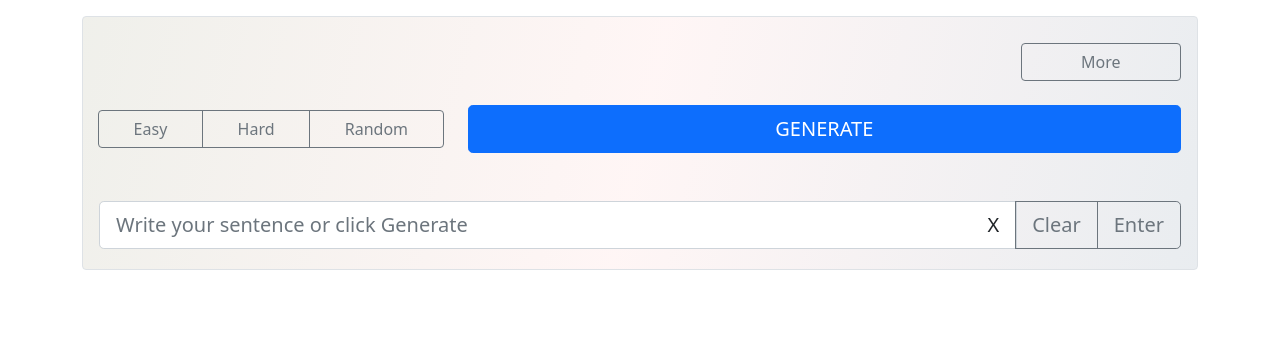
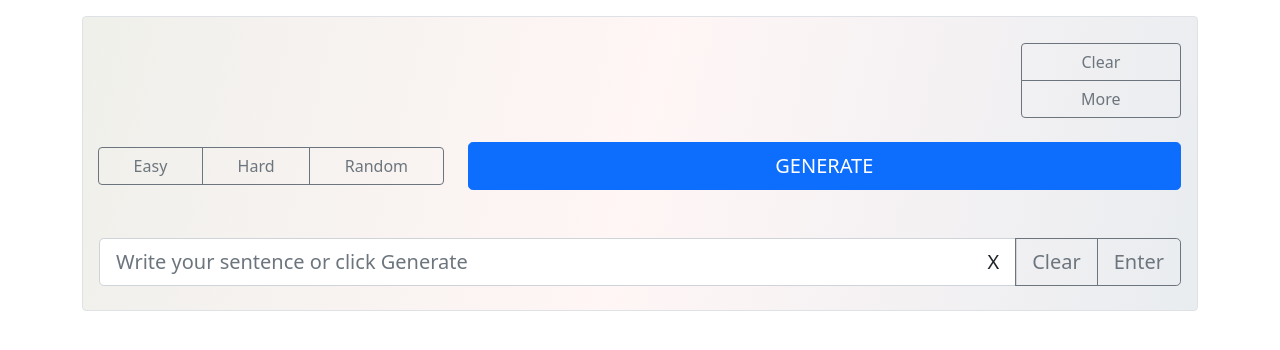
Before and after one commit to nieczuje/multiple-translator, a Flask app: template templates/index.html in a window 1280 px wide. Shown: the top 350 px of the page. Run offline with Flask 2, Linux system fonts and the light colour scheme; the template is opened without the code that fills it, so the values that code supplies are empty; some libraries are stand-ins or nearby versions.

Commit message:
clear checkboxes

```diff
--- a/static/css/styles.css
+++ b/static/css/styles.css
@@ -9,10 +9,11 @@ ul.diff {
 
 ul.short {
   column-count: 7;
+  margin-top: 0.5rem;
   /* column-gap: 0.5rem; */
 }
 
-.test2 {
+.center_vertically {
   display: flex;
   align-items: center;
 }
@@ -29,3 +30,7 @@ ul.short {
   padding: 0.1rem 1rem 1rem 1rem;
   margin-top: 1rem;
 }
+
+.test {
+  background-color: red;
+}
--- a/templates/index.html
+++ b/templates/index.html
@@ -46,7 +46,7 @@
             </div>
             <div class="col-2">
               <!-- BUTTON -->
-              <a
+              <!-- <a
                 class="btn btn-outline-secondary w-100"
                 data-bs-toggle="collapse"
                 href="#collapseExample"
@@ -55,7 +55,7 @@
                 aria-controls="collapseExample"
               >
                 More
-              </a>
+              </a> -->
               <!-- <button
             class="btn btn-primary"
             type="button"
@@ -66,6 +66,30 @@
           >
             Button with data-bs-target
           </button> -->
+              <div
+                class="btn-group-vertical w-100"
+                role="group"
+                aria-label="Basic example"
+              >
+                <button
+                  type="button"
+                  class="btn btn-outline-secondary w-100"
+                  id="unchk"
+                >
+                  Clear
+                </button>
+                <button
+                  type="button"
+                  class="btn btn-outline-secondary w-100"
+                  data-bs-toggle="collapse"
+                  href="#collapseExample"
+                  role="button"
+                  aria-expanded="false"
+                  aria-controls="collapseExample"
+                >
+                  More
+                </button>
+              </div>
             </div>
           </div>
 
@@ -78,7 +102,7 @@
     <div class="container"> -->
           <div class="row mt-4">
             <div class="col-4">
-              <div class="h-100 test2">
+              <div class="h-100 center_vertically">
                 <div
                   class="btn-group w-100"
                   role="group"
@@ -142,7 +166,7 @@
           <!-- </div>
 
     <div class="container"> -->
-          <div class="row mt-5">
+          <div class="row mt-5 mb-1">
             <div class="input-group input-group-lg">
               <input
                 type="text"
@@ -178,6 +202,14 @@
       <div class="row mt-4">{{content_accordion | safe}}</div>
     </div>
 
+    <script>
+      $("#unchk").click(function () {
+        $('input[type="checkbox"]').each(function () {
+          $(this).attr("checked", false);
+        });
+      });
+    </script>
+
     <!-- Optional JavaScript -->
     <!-- jQuery first, then Popper.js, then Bootstrap JS -->
     <!-- <script
--- a/translator.py
+++ b/translator.py
@@ -264,6 +264,8 @@ def index():
     global checked_random
     global accordion
     global small
+    global checkboxes_short
+    global checkboxes_diff
     if request.method == 'POST':
         if len(request.form.getlist('languages')) > 0:
             languages = request.form.getlist('languages')
@@ -305,6 +307,7 @@ def index():
                 checked_random = "checked"
 
     print(languages, btnradio)
+    print(english_sentence)
     return render_template("index.html", content_form=form, content_sentence=english_sentence, content_translations=translations, content_checkboxes_diff=checkboxes_diff, content_checkboxes_short=checkboxes_short, content_checked_easy=checked_easy, content_checked_hard=checked_hard, content_checked_random=checked_random, content_accordion=accordion, content_small=small)
 
 if __name__ == "__main__":
```
